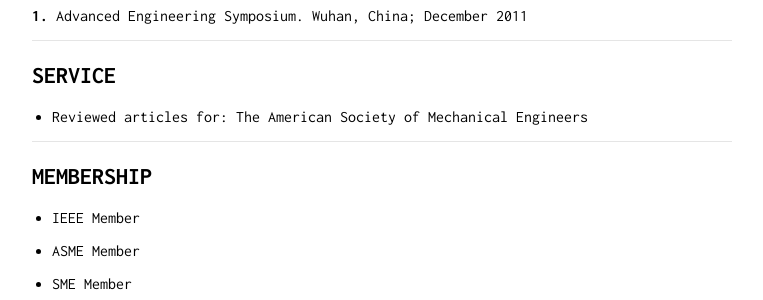
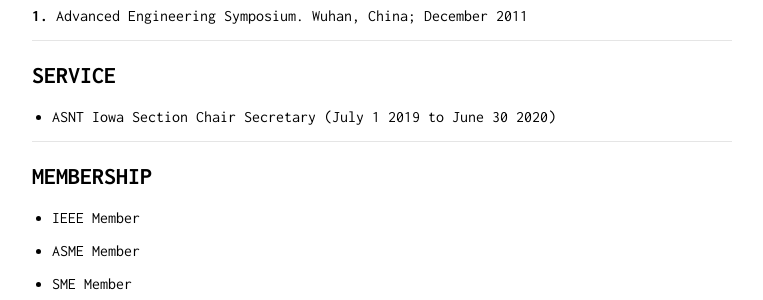
Before and after one commit to zhangxiao2018/zhangxiao2018.github.io, a Jekyll site: the page built from index.md, in a window 1280 px wide and 900 px high, scrolled down 3938 px. Shown: the part 152-452 px from the top of the window, without its empty margins (258-1021 px from the left). Built offline with Jekyll 4.4.1, drawn with Linux system fonts in a browser that asks for light colours; our own code applies the rules of GitHub Pages for plain Markdown files.

Commit message:
Update index.md

```diff
--- a/index.md
+++ b/index.md
@@ -164,8 +164,8 @@
 
 - - -
 ## SERVICE
-* Reviewed articles for:
-The American Society of Mechanical Engineers
+
+* ASNT Iowa Section Chair Secretary (July 1 2019 to June 30 2020)
 
 - - -
 ## MEMBERSHIP
```
